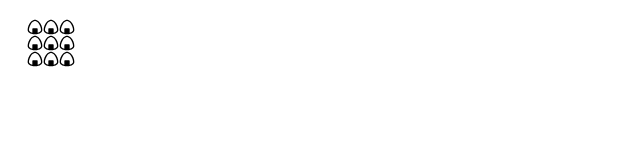
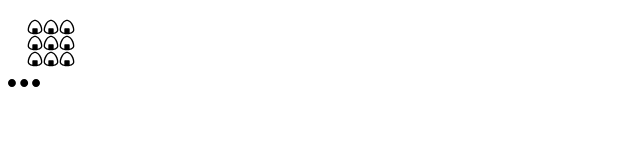
Before and after one commit to EllieBach/Elisabeth-Komponent, a React (Vite) app: page / in a window 1280 px wide. Shown: the top 160 px of the page, without its empty margins (0-640 px from the left). Built offline with nearby package versions, Linux system fonts and the light colour scheme.

Commit message:
meatballs

```diff
--- a/package.json
+++ b/package.json
@@ -10,6 +10,7 @@
     "preview": "vite preview"
   },
   "dependencies": {
+    "js-confetti": "^0.12.0",
     "react": "^18.2.0",
     "react-dom": "^18.2.0",
     "sass": "^1.74.1"
--- a/src/App.tsx
+++ b/src/App.tsx
@@ -1,16 +1,16 @@
-import { useState } from 'react'
+import { useState } from "react";
 
-import './App.css'
-import BentoMenu from './components/BentoMenu/BentoMenu'
+import "./App.css";
+import BentoMenu from "./components/BentoMenu/BentoMenu";
+import MeatballMenu from "./components/meatballMenu/MeatballMenu";
 
 function App() {
-
-
   return (
     <>
-    <BentoMenu/>
+      <BentoMenu />
+      <MeatballMenu />
     </>
-  )
+  );
 }
 
-export default App
+export default App;
--- /dev/null
+++ b/src/components/_colors.scss
@@ -0,0 +1 @@
+$hoverColor: lightblue;
--- /dev/null
+++ b/src/components/meatballMenu/MeatballMenu.tsx
@@ -0,0 +1,41 @@
+import React, { useState } from "react";
+import "./meatballMenu.scss";
+import meatballSvg from "./meatballSvg.svg";
+import JSConfetti from "js-confetti";
+
+const numArr: number[] = [1, 2, 3, 4, 5];
+const MeatballMenu = () => {
+  const [menuVis, setmenuVis] = useState(false);
+  const [value, setValue] = useState(0);
+
+  const menuVisibility = () => {
+    setmenuVis(!menuVis);
+  };
+  const handleClick = (input: number) => {
+    const jsConfetti = new JSConfetti();
+    jsConfetti.addConfetti({
+      emojis: ["🤣", "😂", "🍆", "🦴"],
+      confettiNumber: input * 2,
+      confettiRadius: 1,
+      emojiSize: 75,
+    });
+    setValue(input);
+    setmenuVis(false);
+  };
+  return (
+    <div className={`meatballMenu ${menuVis ? "visible" : ""}`}>
+      <div className="meatballButton" onClick={menuVisibility}>
+        <img src={meatballSvg} alt="" />
+      </div>
+      <ul className={`dropdown ${menuVis ? "visible" : ""}`}>
+        {numArr.map((index) => (
+          <li key={index} onClick={() => handleClick(numArr[index - 1])}>
+            {numArr[index - 1] * 2}
+          </li>
+        ))}
+      </ul>
+    </div>
+  );
+};
+
+export default MeatballMenu;
--- /dev/null
+++ b/src/components/meatballMenu/meatballMenu.scss
@@ -0,0 +1,38 @@
+/* meatballMenu.scss */
+@import "../colors";
+
+.meatballMenu {
+  max-width: fit-content;
+
+  .meatballButton {
+    cursor: pointer;
+  }
+  img {
+    width: 2rem;
+    height: 2rem;
+  }
+  ul {
+    list-style-type: none;
+    padding: 0;
+    margin: 0;
+
+    li {
+      cursor: pointer;
+
+      &:hover {
+        background-color: $hoverColor;
+      }
+    }
+  }
+
+  /* Dropdown animation */
+  .dropdown {
+    overflow: hidden;
+    max-height: 0;
+    transition: max-height 0.25s ease-in-out;
+
+    &.visible {
+      max-height: 100px; /* Adjust the value based on your content */
+    }
+  }
+}
```
Also changed, not shown: src/components/meatballMenu/meatballSvg.svg (added), 1 other file (tests, documents, lock files or other folders).
